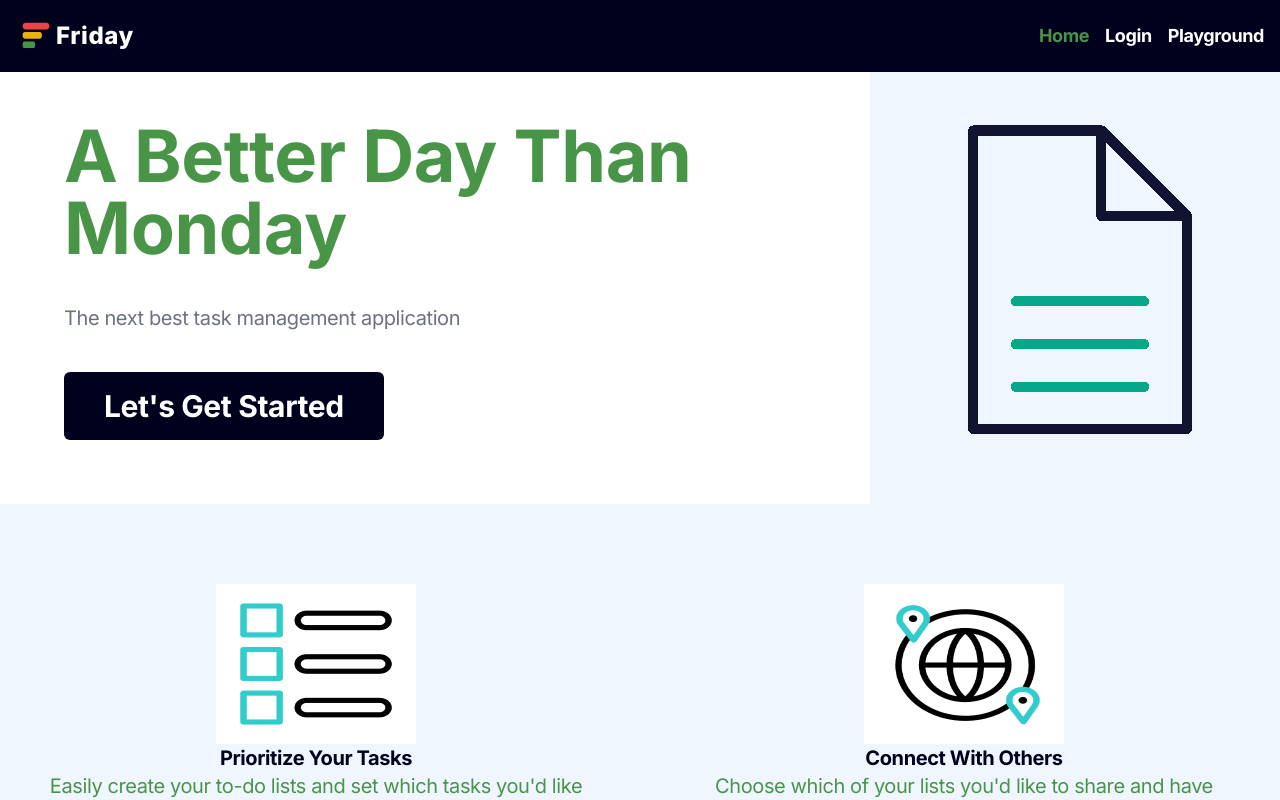
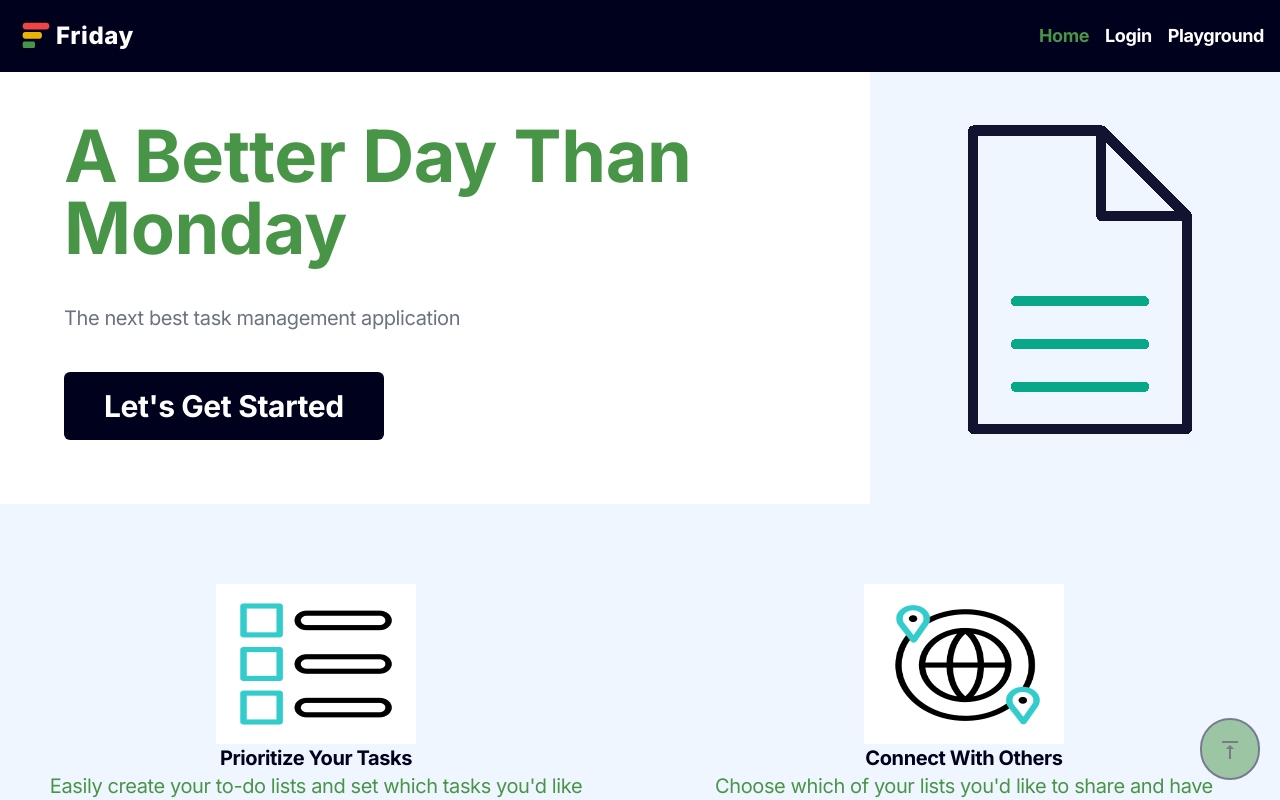
Before and after one commit to Kankenny/Friday, a React (Vite) app in the folder client/: page / in a window 1280 px wide. Shown: the top 800 px of the page. Built offline with nearby package versions, Linux system fonts and the light colour scheme; no server answers.

Commit message:
feat: implement fixed scroll to top

```diff
--- a/client/src/AppContainer.tsx
+++ b/client/src/AppContainer.tsx
@@ -1,5 +1,6 @@
 import React from "react"
 import Feedback from "./components/ui/Feedback"
+import FixedScrollToTop from "./components/ui/FixedScrollToTop"
 
 type Props = {
   children: React.ReactNode
@@ -9,6 +10,7 @@ const AppContainer = ({ children }: Props) => {
   return (
     <div className="bg-blue-50 text-black tracking-tight overflow-x-hidden dark:bg-black dark:text-primary duration-700 ease-in-out">
       {children}
+      <FixedScrollToTop />
       <Feedback />
     </div>
   )
--- /dev/null
+++ b/client/src/components/ui/FixedScrollToTop.tsx
@@ -0,0 +1,21 @@
+import VerticalAlignTopIcon from "@mui/icons-material/VerticalAlignTop"
+
+const FixedScrollToTop = () => {
+  const scrollToTopHandler = () => {
+    window.scrollTo({
+      top: 0,
+      behavior: "smooth",
+    })
+  }
+
+  return (
+    <div
+      className="z-20 bg-tertiary bottom-5 right-5 fixed p-4 rounded-full cursor-pointer border-2 border-secondary hover:scale-110 duration-200 ease-in-out opacity-50 hover:opacity-100 backdrop-blur-sm"
+      onClick={scrollToTopHandler}
+    >
+      <VerticalAlignTopIcon />
+    </div>
+  )
+}
+
+export default FixedScrollToTop
```
